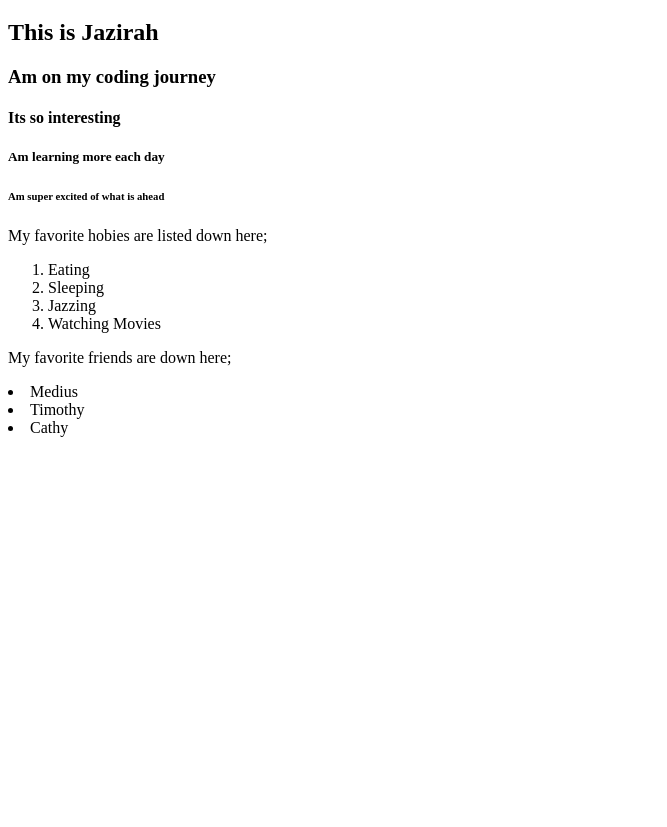
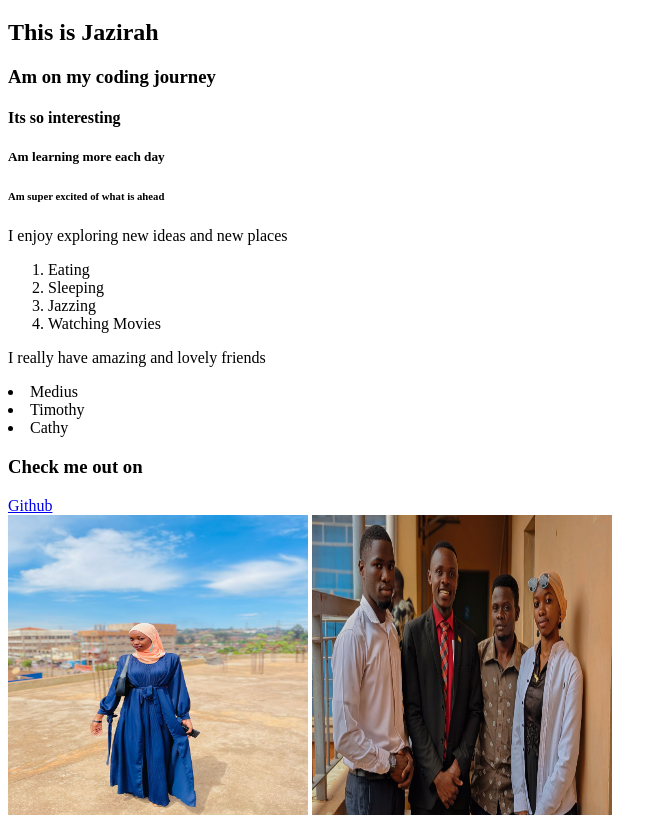
Before and after one commit to JazirahNasozi/codequeen14, a plain HTML site: page index.html in a window 1280 px wide. Shown: the part 61-888 px from the top of the page, without its empty margins (0-667 px from the left). Before the commit the page ends 800 px from the top, so only its background shows below. Drawn offline with Linux system fonts and the light colour scheme.

Commit message:
Index Page

```diff
--- a/index.html
+++ b/index.html
@@ -10,16 +10,21 @@
 <h4>Its so interesting</h4>
 <h5>Am learning more each day</h5>
 <h6>Am super excited of what is ahead</h6>
-<p>My favorite hobies are listed down here;</p>
+<p>I enjoy exploring new ideas and new places</p>
 <ol>
     <li>Eating</li>
     <li>Sleeping</li>
     <li>Jazzing</li>
     <li>Watching Movies</li>
 </ol>
-<p>My favorite friends are down here;</p>
+<p>I really have amazing and lovely friends</p>
 <li>Medius</li>
 <li>Timothy</li>
 <li>Cathy</li>
+<h3>Check me out on</h3>
+<a href="https://github.com/JazirahNasozi/codequeen14/tree/master">Github</a><br>
+<img src="gala.jpg" width="300px" height="300px">
+<img src="ziira.jpg" alt="My Friends" width="300px" height="300px">
+
 </body>
 </html>
```
Also changed, not shown: gala.jpg (added), ziira.jpg (added).
